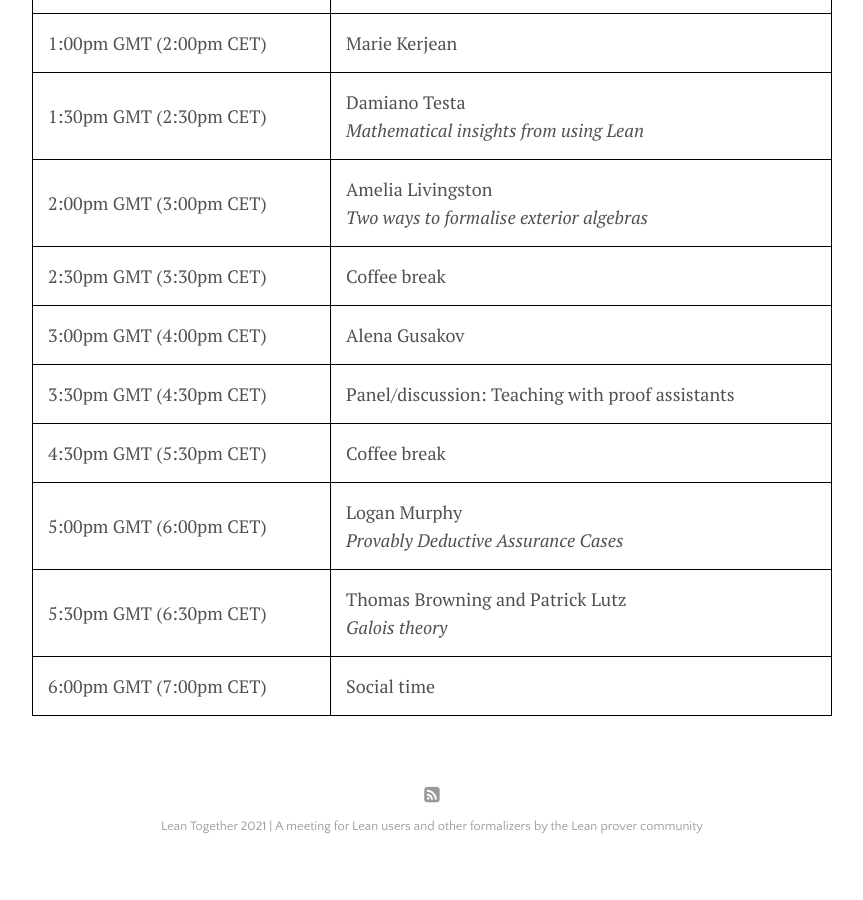
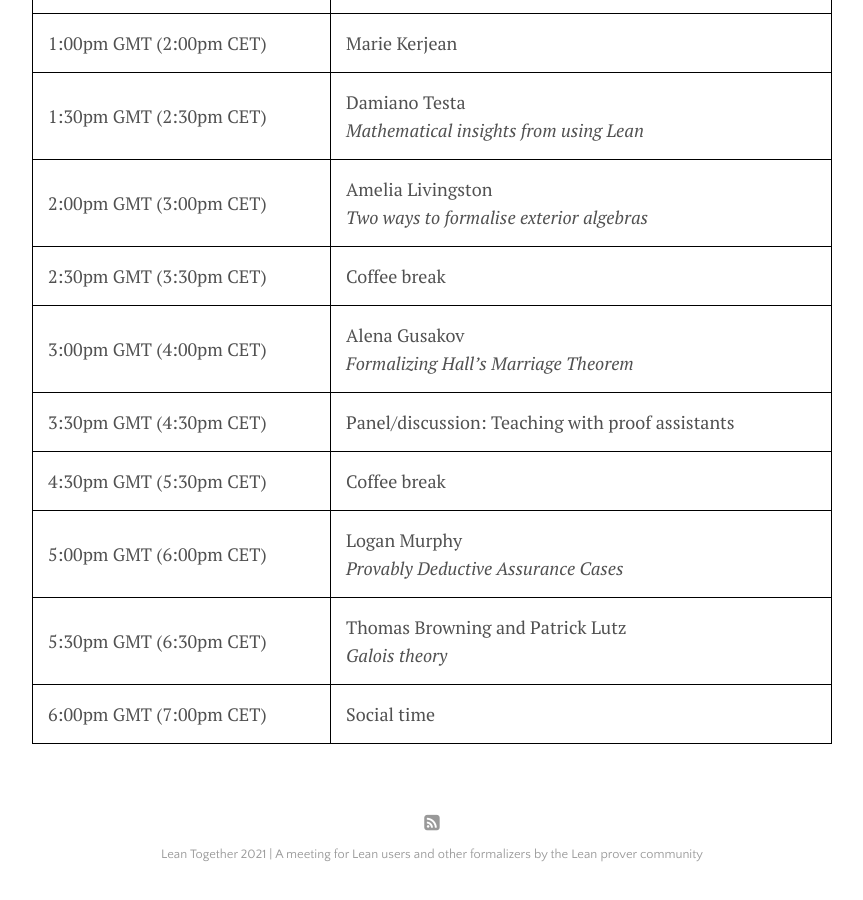
Before and after one commit to leanprover-community/lt2021, a Jekyll site: the page built from schedule.md, in a window 1280 px wide and 900 px high, scrolled down 3793 px. Shown: the whole window, without its empty margins (208-1071 px from the left). Built offline with Jekyll 4.4.1, drawn with Linux system fonts in a browser that asks for light colours; before the commit the page ends 4665 px from its top, so only the background shows below that.

Commit message:
add title

```diff
--- a/schedule.md
+++ b/schedule.md
@@ -87,7 +87,7 @@ look for them on [wonder.me](https://www.wonder.me/)!
 | <time datetime="2021-01-04T14:30+01:00">2:30pm CET</time> | Damiano Testa<br>*Mathematical insights from using Lean* |
 | <time datetime="2021-01-04T15:00+01:00">3:00pm CET</time> | Amelia Livingston<br>*Two ways to formalise exterior algebras* |
 | <time datetime="2021-01-04T15:30+01:00">3:30pm CET</time> | Coffee break |
-| <time datetime="2021-01-04T16:00+01:00">4:00pm CET</time> | Alena Gusakov |
+| <time datetime="2021-01-04T16:00+01:00">4:00pm CET</time> | Alena Gusakov<br>*Formalizing Hall's Marriage Theorem* |
 | <time datetime="2021-01-04T16:30+01:00">4:30pm CET</time> | Panel/discussion: Teaching with proof assistants |
 | <time datetime="2021-01-04T17:30+01:00">5:30pm CET</time> | Coffee break |
 | <time datetime="2021-01-04T18:00+01:00">6:00pm CET</time> | Logan Murphy<br>*Provably Deductive Assurance Cases* |
```
